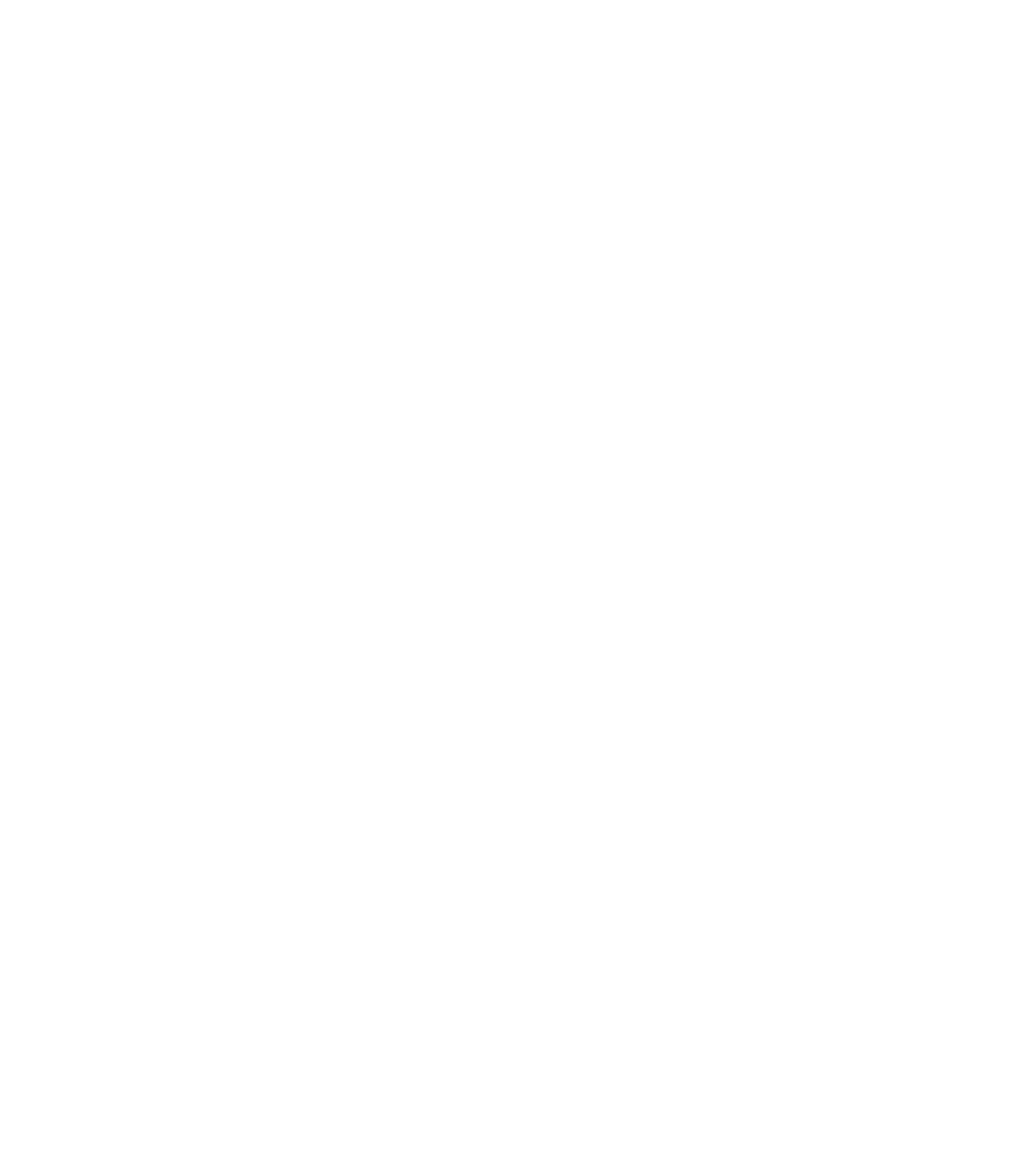
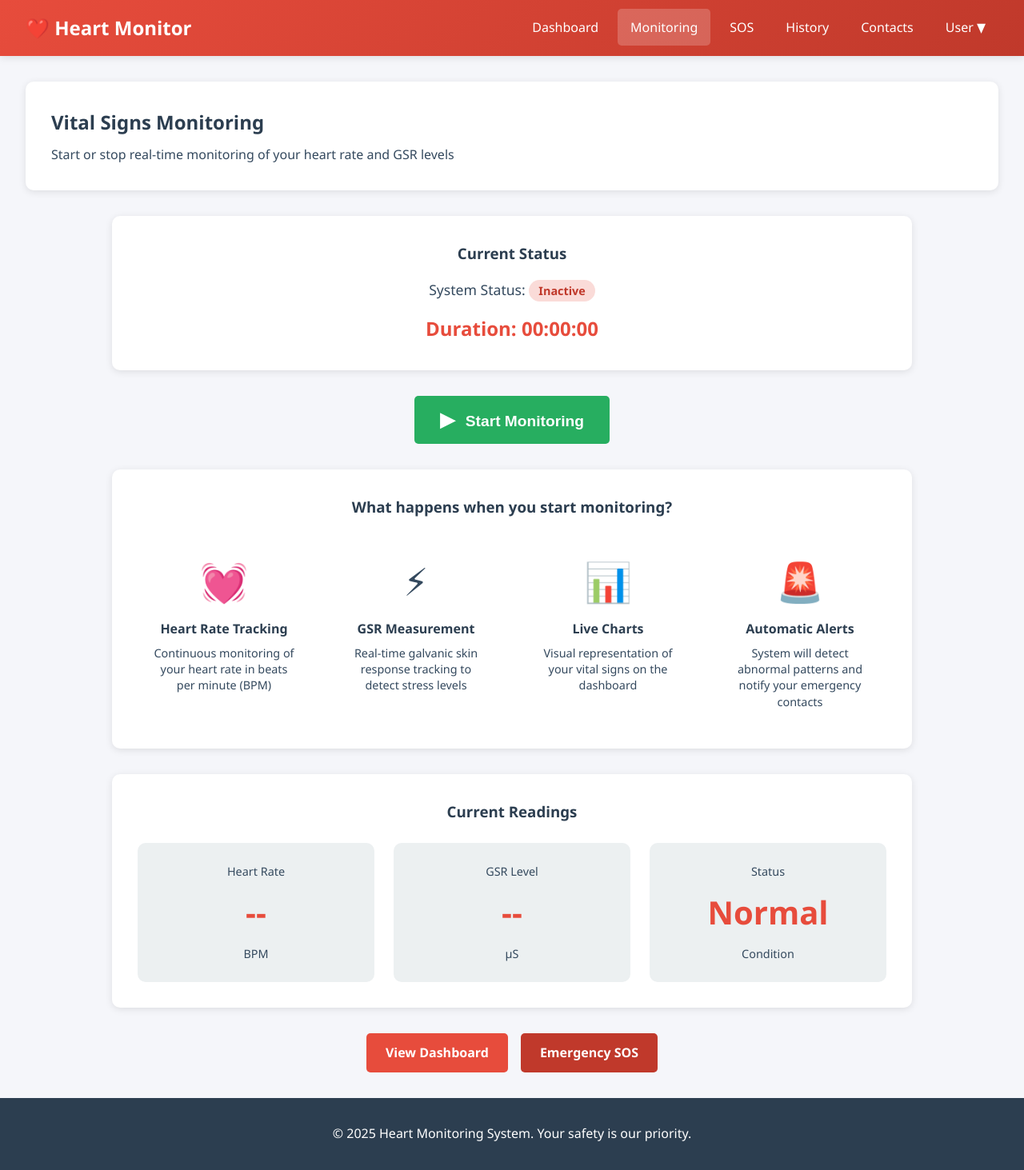
Before and after one commit to Gorillmac/Heart-Monitoring-System, a plain HTML site: page monitoring.html in a window 1280 px wide. Shown: the whole page at 80% size. Before the commit the page ends 800 px from the top, so only its background shows below. Drawn offline with Linux system fonts and the light colour scheme.

Commit message:
monitoring

```diff
--- a/contacts.html
+++ b/contacts.html
@@ -0,0 +1,114 @@
+<!DOCTYPE html>
+<html lang="en">
+<head>
+    <meta charset="UTF-8">
+    <meta name="viewport" content="width=device-width, initial-scale=1.0">
+    <title>Emergency Contacts - Heart Monitoring System</title>
+    <link rel="stylesheet" href="css/style.css">
+    <link rel="stylesheet" href="css/dashboard.css">
+    <link rel="stylesheet" href="css/forms.css">
+</head>
+<body>
+    <nav class="navbar">
+        <div class="nav-container">
+            <div class="nav-brand">
+                <h1>❤️ Heart Monitor</h1>
+            </div>
+            <ul class="nav-menu">
+                <li><a href="dashboard.html">Dashboard</a></li>
+                <li><a href="monitoring.html">Monitoring</a></li>
+                <li><a href="sos.html">SOS</a></li>
+                <li><a href="history.html">History</a></li>
+                <li><a href="contacts.html" class="active">Contacts</a></li>
+                <li class="dropdown">
+                    <a href="#" class="dropdown-toggle" id="userDropdown">
+                        <span id="navUsername">User</span> ▼
+                    </a>
+                    <div class="dropdown-menu">
+                        <a href="profile.html">Profile Settings</a>
+                        <a href="logout.html">Logout</a>
+                    </div>
+                </li>
+            </ul>
+            <div class="hamburger">
+                <span></span>
+                <span></span>
+                <span></span>
+            </div>
+        </div>
+    </nav>
+
+    <div class="dashboard-container">
+        <div class="page-header">
+            <h2>Emergency Contacts</h2>
+            <p>Manage up to 3 emergency contacts who will be notified during SOS alerts</p>
+        </div>
+
+        <div class="contacts-section">
+            <div class="contacts-list" id="contactsList">
+                <p class="loading-text">Loading contacts...</p>
+            </div>
+
+            <button id="addContactBtn" class="btn btn-primary">
+                <span>+</span> Add Emergency Contact
+            </button>
+        </div>
+    </div>
+
+    <div id="contactModal" class="modal">
+        <div class="modal-content">
+            <div class="modal-header">
+                <h2 id="modalTitle">Add Emergency Contact</h2>
+                <button class="close-modal" id="closeContactModal">&times;</button>
+            </div>
+            <div class="modal-body">
+                <form id="contactForm">
+                    <input type="hidden" id="contactId">
+
+                    <div class="form-group">
+                        <label for="contactName">Full Name</label>
+                        <input type="text" id="contactName" name="contactName" required>
+                        <span class="error-message" id="contactNameError"></span>
+                    </div>
+
+                    <div class="form-group">
+                        <label for="contactPhone">Phone Number</label>
+                        <input type="tel" id="contactPhone" name="contactPhone" required>
+                        <span class="error-message" id="contactPhoneError"></span>
+                    </div>
+
+                    <div class="form-group">
+                        <label for="contactRelation">Relationship</label>
+                        <select id="contactRelation" name="contactRelation" required>
+                            <option value="">Select relationship</option>
+                            <option value="family">Family Member</option>
+                            <option value="friend">Friend</option>
+                            <option value="spouse">Spouse/Partner</option>
+                            <option value="colleague">Colleague</option>
+                            <option value="other">Other</option>
+                        </select>
+                        <span class="error-message" id="contactRelationError"></span>
+                    </div>
+
+                    <div class="form-group">
+                        <label for="contactEmail">Email (Optional)</label>
+                        <input type="email" id="contactEmail" name="contactEmail">
+                    </div>
+
+                    <div class="modal-footer">
+                        <button type="button" class="btn btn-secondary" id="cancelContactBtn">Cancel</button>
+                        <button type="submit" class="btn btn-primary">Save Contact</button>
+                    </div>
+                </form>
+            </div>
+        </div>
+    </div>
+
+    <footer class="footer">
+        <p>&copy; 2025 Heart Monitoring System. Your safety is our priority.</p>
+    </footer>
+
+    <script src="js/main.js"></script>
+    <script src="js/contacts.js"></script>
+</body>
+</html>
--- a/monitoring.html
+++ b/monitoring.html
@@ -0,0 +1,123 @@
+<!DOCTYPE html>
+<html lang="en">
+<head>
+    <meta charset="UTF-8">
+    <meta name="viewport" content="width=device-width, initial-scale=1.0">
+    <title>Start Monitoring - Heart Monitoring System</title>
+    <link rel="stylesheet" href="css/style.css">
+    <link rel="stylesheet" href="css/dashboard.css">
+</head>
+<body>
+    <nav class="navbar">
+        <div class="nav-container">
+            <div class="nav-brand">
+                <h1>❤️ Heart Monitor</h1>
+            </div>
+            <ul class="nav-menu">
+                <li><a href="dashboard.html">Dashboard</a></li>
+                <li><a href="monitoring.html" class="active">Monitoring</a></li>
+                <li><a href="sos.html">SOS</a></li>
+                <li><a href="history.html">History</a></li>
+                <li><a href="contacts.html">Contacts</a></li>
+                <li class="dropdown">
+                    <a href="#" class="dropdown-toggle" id="userDropdown">
+                        <span id="navUsername">User</span> ▼
+                    </a>
+                    <div class="dropdown-menu">
+                        <a href="profile.html">Profile Settings</a>
+                        <a href="logout.html">Logout</a>
+                    </div>
+                </li>
+            </ul>
+            <div class="hamburger">
+                <span></span>
+                <span></span>
+                <span></span>
+            </div>
+        </div>
+    </nav>
+
+    <div class="dashboard-container">
+        <div class="page-header">
+            <h2>Vital Signs Monitoring</h2>
+            <p>Start or stop real-time monitoring of your heart rate and GSR levels</p>
+        </div>
+
+        <div class="monitoring-section">
+            <div class="monitoring-status">
+                <h3>Current Status</h3>
+                <p class="status-text">System Status: <span id="systemStatus" class="status-badge status-inactive">Inactive</span></p>
+                <p id="monitoringDuration" class="monitoring-duration">Duration: 00:00:00</p>
+            </div>
+
+            <div class="control-section">
+                <button id="startMonitoringBtn" class="btn btn-success btn-large">
+                    <span class="btn-icon">▶</span> Start Monitoring
+                </button>
+                <button id="stopMonitoringBtn" class="btn btn-danger btn-large" style="display: none;">
+                    <span class="btn-icon">⏸</span> Stop Monitoring
+                </button>
+            </div>
+
+            <div class="monitoring-info">
+                <h3>What happens when you start monitoring?</h3>
+                <div class="info-grid">
+                    <div class="info-item">
+                        <div class="info-icon">💓</div>
+                        <h4>Heart Rate Tracking</h4>
+                        <p>Continuous monitoring of your heart rate in beats per minute (BPM)</p>
+                    </div>
+                    <div class="info-item">
+                        <div class="info-icon">⚡</div>
+                        <h4>GSR Measurement</h4>
+                        <p>Real-time galvanic skin response tracking to detect stress levels</p>
+                    </div>
+                    <div class="info-item">
+                        <div class="info-icon">📊</div>
+                        <h4>Live Charts</h4>
+                        <p>Visual representation of your vital signs on the dashboard</p>
+                    </div>
+                    <div class="info-item">
+                        <div class="info-icon">🚨</div>
+                        <h4>Automatic Alerts</h4>
+                        <p>System will detect abnormal patterns and notify your emergency contacts</p>
+                    </div>
+                </div>
+            </div>
+
+            <div class="current-readings">
+                <h3>Current Readings</h3>
+                <div class="readings-grid">
+                    <div class="reading-card">
+                        <div class="reading-label">Heart Rate</div>
+                        <div class="reading-value" id="currentHeartRate">--</div>
+                        <div class="reading-unit">BPM</div>
+                    </div>
+                    <div class="reading-card">
+                        <div class="reading-label">GSR Level</div>
+                        <div class="reading-value" id="currentGSR">--</div>
+                        <div class="reading-unit">μS</div>
+                    </div>
+                    <div class="reading-card">
+                        <div class="reading-label">Status</div>
+                        <div class="reading-value" id="healthStatus">Normal</div>
+                        <div class="reading-unit">Condition</div>
+                    </div>
+                </div>
+            </div>
+
+            <div class="quick-actions">
+                <a href="dashboard.html" class="btn btn-primary">View Dashboard</a>
+                <a href="sos.html" class="btn btn-danger">Emergency SOS</a>
+            </div>
+        </div>
+    </div>
+
+    <footer class="footer">
+        <p>&copy; 2025 Heart Monitoring System. Your safety is our priority.</p>
+    </footer>
+
+    <script src="js/main.js"></script>
+    <script src="js/monitoring.js"></script>
+</body>
+</html>
```
Also changed, not shown: dashboard.html (+29 -0 lines), history.html (+75 -0 lines), index.html (+2 -2 lines).
